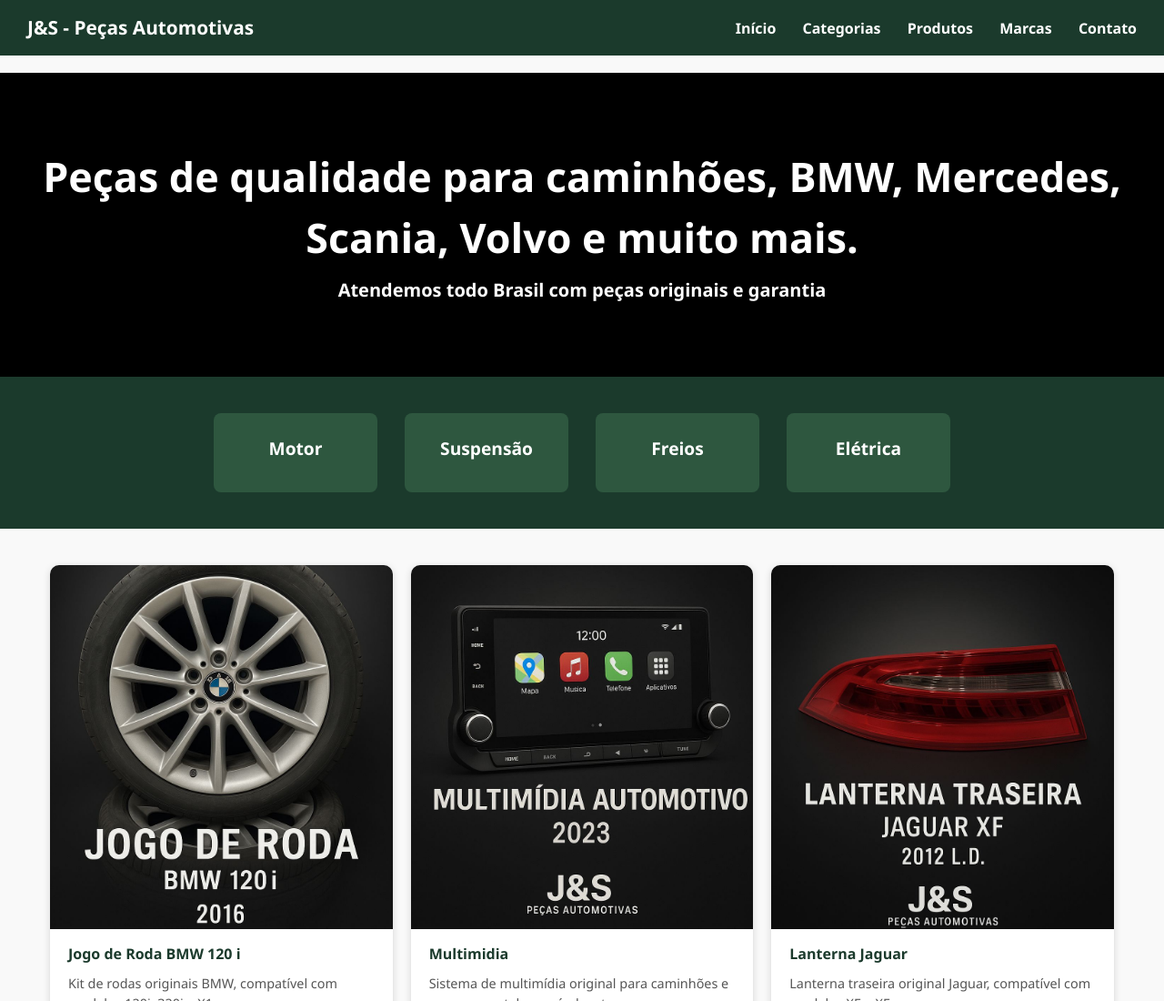
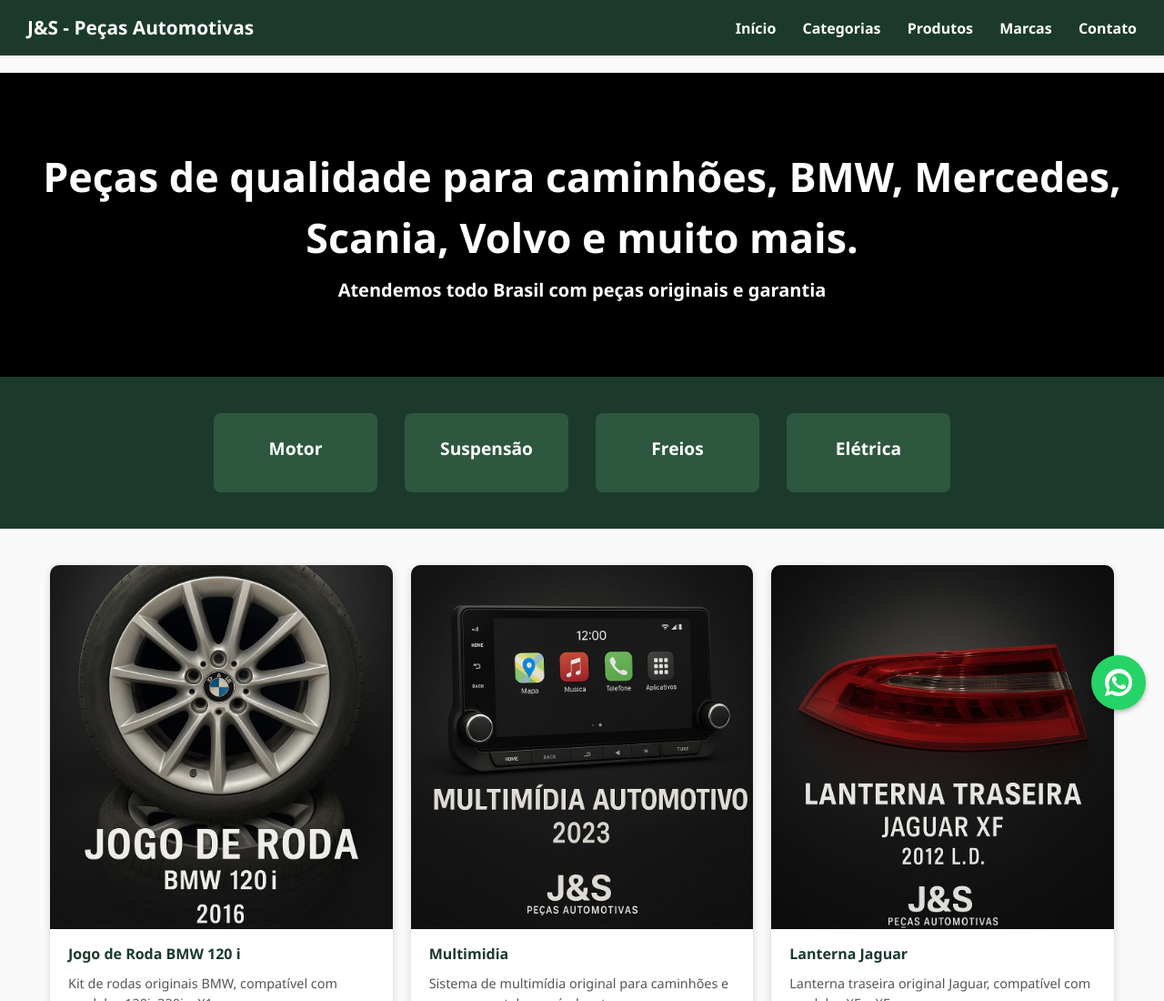
Before and after one commit to AfonsoFagundes/autopecas, a plain HTML site: page index.html in a window 1280 px wide. Shown: the top 1100 px of the page at 91% size. Drawn offline with Linux system fonts and the light colour scheme.

Commit message:
nova fase

```diff
--- a/index.html
+++ b/index.html
@@ -328,6 +328,27 @@ BMW 320i Active Flex 2013/2014, na cor branca, com motor flex.</p>
       <p style="color: #555;"> Volkswagen Gol 2017 branco, hatch robusto e versátil </p>
     </div>
 
+    <!--BOTAO WHATS-->
+    <a
+  href="https://api.whatsapp.com/send?phone=5519999439976&text=Olá,%20quero%20mais%20informações"
+  target="_blank"
+  rel="noopener noreferrer"
+  class="whatsapp-float-btn"
+  aria-label="Contato pelo WhatsApp"
+>
+  <svg
+    xmlns="http://www.w3.org/2000/svg"
+    fill="white"
+    viewBox="0 0 24 24"
+    width="30px"
+    height="30px"
+  >
+    <path
+      d="M20.52 3.48A11.853 11.853 0 0012 0C5.373 0 0 5.373 0 12a11.84 11.84 0 001.86 6.18L0 24l5.94-1.86A11.863 11.863 0 0012 24c6.627 0 12-5.373 12-12a11.853 11.853 0 00-3.48-8.52zm-8.484 17.28a9.27 9.27 0 01-4.92-1.38l-.352-.21-3.534 1.11 1.11-3.48-.23-.36a9.255 9.255 0 0115.9-9.06 9.26 9.26 0 01-7.074 13.38zm5.772-6.24c-.3-.15-1.776-.876-2.05-.978-.273-.1-.47-.15-.67.15-.2.3-.77.977-.94 1.18-.17.2-.34.225-.64.075-.3-.15-1.26-.465-2.4-1.47-.885-.788-1.48-1.76-1.65-2.06-.17-.3-.018-.45.13-.6.134-.133.3-.345.45-.52.15-.175.2-.3.3-.5.1-.2.05-.375-.025-.525-.075-.15-.67-1.615-.92-2.215-.243-.58-.49-.5-.67-.51l-.57-.01c-.2 0-.525.075-.8.375s-1.05 1.025-1.05 2.5 1.075 2.9 1.225 3.1c.15.2 2.1 3.2 5.1 4.49.714.31 1.27.495 1.706.633.715.23 1.365.2 1.88.12.575-.085 1.776-.725 2.03-1.425.253-.7.253-1.3.177-1.425-.077-.125-.28-.2-.58-.35z"
+    />
+  </svg>
+</a>
+
 
 
     <!-- Você pode adicionar mais modelos aqui seguindo o mesmo padrão -->
--- a/src/style/style.css
+++ b/src/style/style.css
@@ -147,7 +147,28 @@
       .btn-whatsapp:hover {
         background: #1ebe57;
       }
+
+    .whatsapp-float-btn {
+    position: fixed;
+    bottom: 20px;
+    right: 20px;
+    background-color: #25D366;
+    color: white;
+    border-radius: 50%;
+    width: 60px;
+    height: 60px;
+    display: flex;
+    justify-content: center;
+    align-items: center;
+    text-decoration: none;
+    box-shadow: 0 2px 5px rgba(0,0,0,0.3);
+    z-index: 1000;
+    transition: background-color 0.3s ease;
+  }
+  .whatsapp-float-btn:hover {
+    background-color: #1ebe57;
       /* Marcas */
+  }
       .marcas-section {
         background: #f0f0f0;
         padding: 40px 20px;
```
